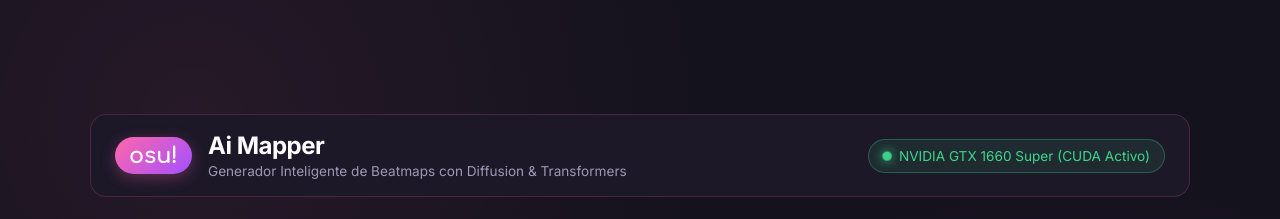
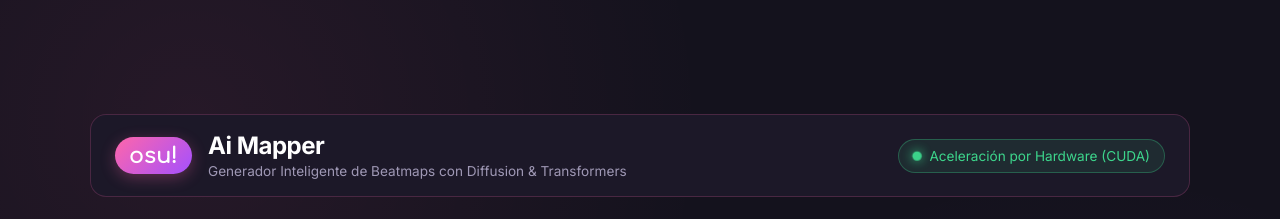
Before and after one commit to krthonovix/Osu-beatmap-creator, a plain HTML site: page frontend/index.html in a window 1280 px wide. Shown: the top 219 px of the page. Drawn offline with Linux system fonts and the light colour scheme; files that its build step writes are made by us from their sources; no server answers; files whose address does not match are found by name.

Commit message:
docs: generalize system requirements and refine core engine attribution

```diff
--- a/frontend/index.html
+++ b/frontend/index.html
@@ -22,7 +22,7 @@
       </div>
       <div class="header-status">
         <span class="pulse-dot"></span>
-        <span id="gpuStatus">NVIDIA GTX 1660 Super (CUDA Activo)</span>
+        <span id="gpuStatus">Aceleración por Hardware (CUDA)</span>
       </div>
     </header>
 
```
Also changed, not shown: 2 other files.
